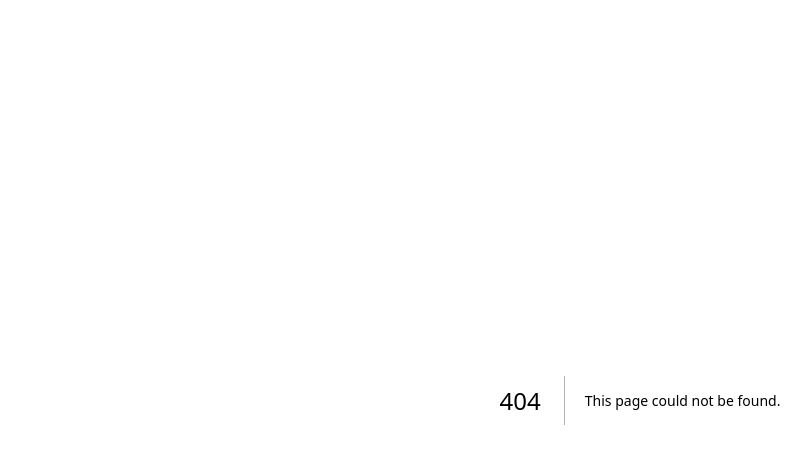
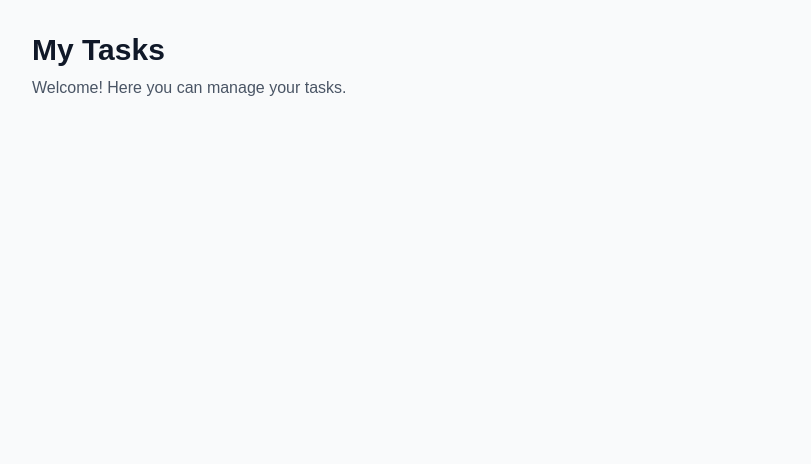
Before and after one commit to Dianah-Porter/Mini-Task-Manager, a Next.js app in the folder mini-task-frontend/: page /tasks in a window 1280 px wide. Before the commit this address had no page. Shown: the top 464 px of the page, without its empty margins (0-811 px from the left). Built offline with nearby package versions, Linux system fonts and the light colour scheme.

Commit message:
feat: creating tasks page

```diff
--- /dev/null
+++ b/mini-task-frontend/src/app/tasks/page.tsx
@@ -0,0 +1,14 @@
+
+export default function TasksPage() {
+  return (
+    <main className="min-h-screen bg-gray-50 p-8">
+      <h1 className="text-3xl font-bold text-gray-900">
+        My Tasks
+      </h1>
+
+      <p className="mt-2 text-gray-600">
+        Welcome! Here you can manage your tasks.
+      </p>
+    </main>
+  );
+}
```
